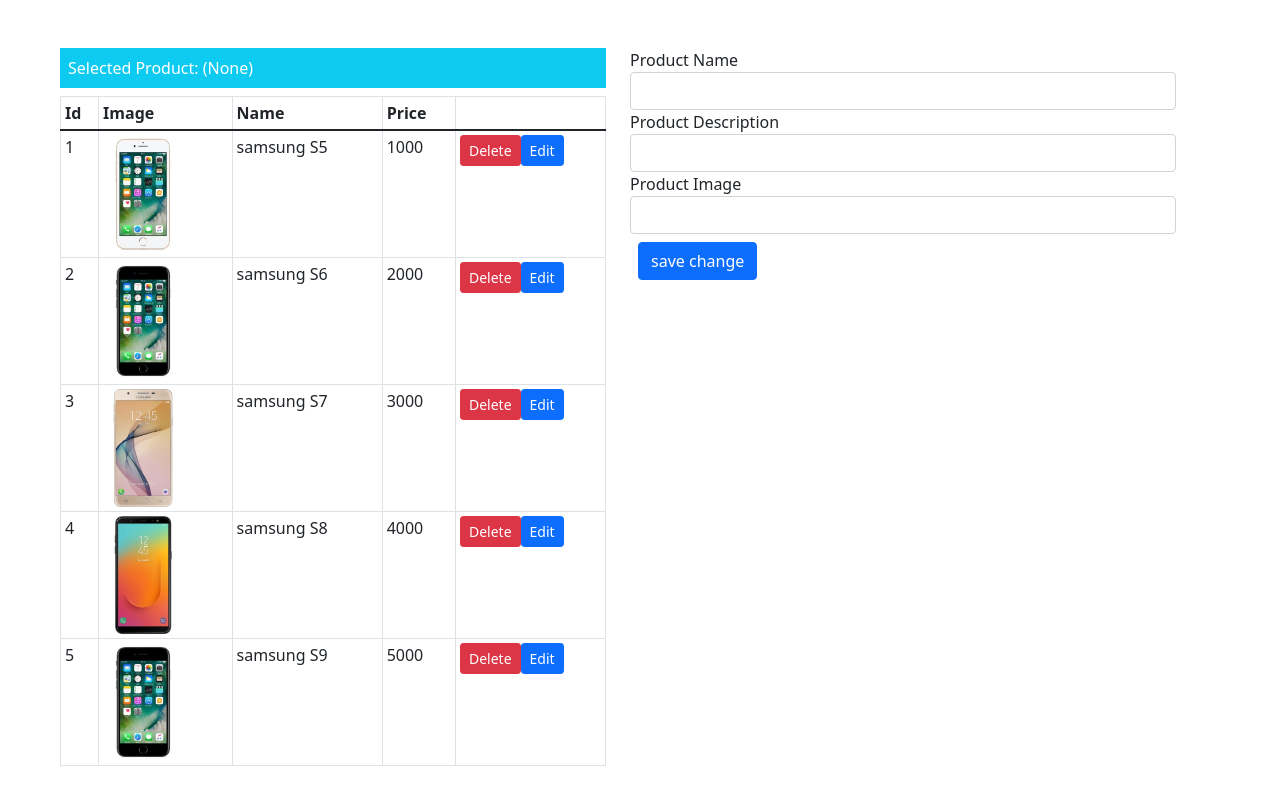
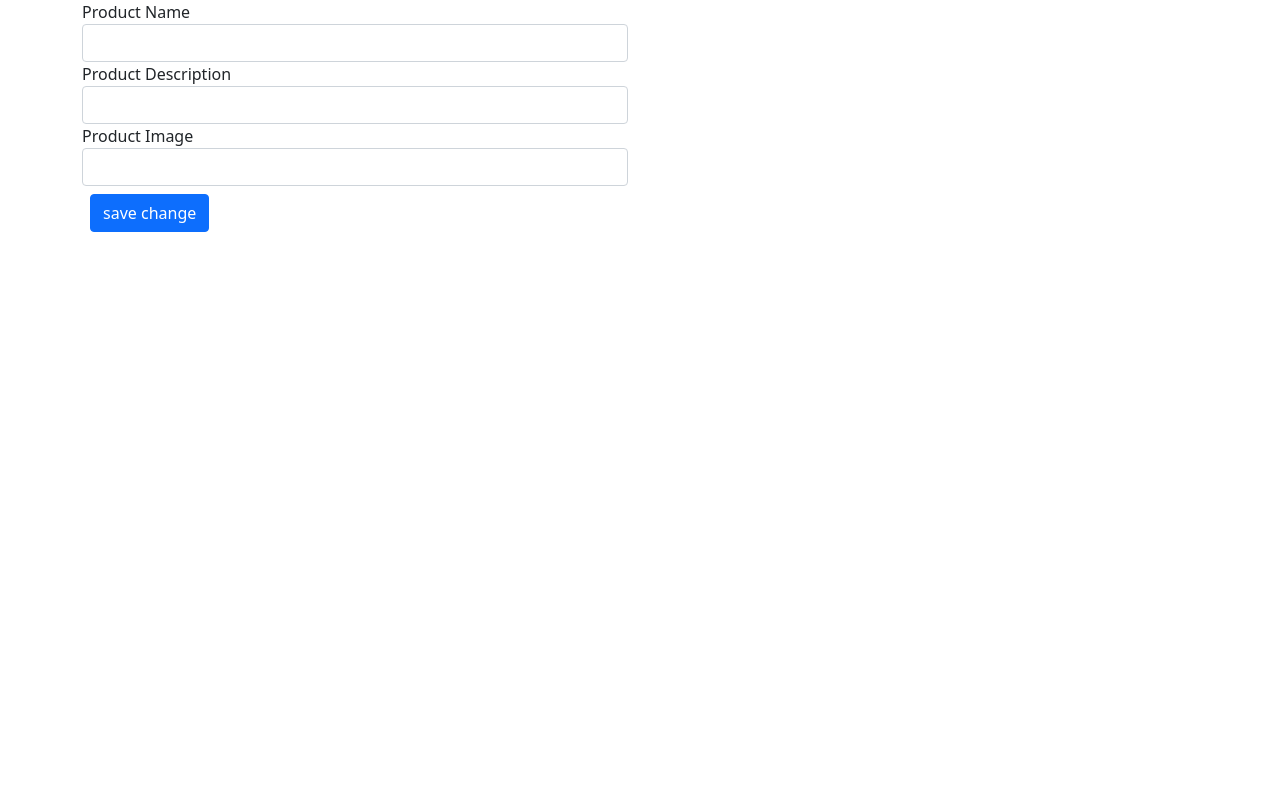
Before and after one commit to busraboyaci/example, an Angular app: page / in a window 1280 px wide. Shown: the top 804 px of the page. Built offline with nearby package versions, Linux system fonts and the light colour scheme.

Commit message:
yeni ürün oluşturma ve eklenen ürünün konsola yazdırılması işlemi

```diff
--- a/src/app/admin-products/admin-products.component.html
+++ b/src/app/admin-products/admin-products.component.html
@@ -1,7 +1,7 @@
 <div class="container m-5" >
     <div class="row" >
         <div class="col-md-6">
-            <div class="bg-info text-white p-2">
+            <div class="bg-info text-white p-2" *ngIf="selectedProduct.name">
                 Selected Product: {{selectedProduct.name || '(None)'}}
             </div>
         <table class=" table table-sm table-bordered mt-2">
@@ -28,7 +28,7 @@
 
         </table>
         </div>
-        <div class="col-md-6">
+        <div class="col-md-6" *ngIf="selectedProduct.name">
             <div class="form-group">
                 <label>Product Name</label> <br>
                 <input
--- a/src/app/admin-products/admin-products.component.ts
+++ b/src/app/admin-products/admin-products.component.ts
@@ -14,7 +14,7 @@
 
   constructor() {
     this.model = new ProductRepository();
-    this.selectedProduct = new Product ;
+    this.selectedProduct = new Product();
 
   }
 
--- a/src/app/product.component.html
+++ b/src/app/product.component.html
@@ -1,2 +1,29 @@
-<!-- Ürünlerin Listelenmesi (farklı bir komponent içerisinde )-->
+<!-- Ürünlerin Listelenmesi (farklı bir komponent içerisinde )
 <admin-products></admin-products>
+-->
+
+<div class="container">
+<div class="row">
+    <div class="col-md-6">
+        <div class="form-group">
+            <label>Product Name</label> <br>
+            <input
+            class="form-control"
+            [(ngModel)]="newProduct.name">
+        </div>
+        <div class="form-group">
+            <label>Product Description</label>
+            <input
+            class="form-control"
+            [(ngModel)]="newProduct.description">
+        </div>
+        <div class="form-group">
+            <label>Product Image</label>
+            <input
+            class="form-control"
+            [(ngModel)]="newProduct.imageUrl">
+        </div>
+        <button class="btn btn-primary m-2" (click)="addProduct(newProduct)">save change</button>
+    </div>
+</div>
+</div>
--- a/src/app/product.component.ts
+++ b/src/app/product.component.ts
@@ -9,10 +9,17 @@
 })
 
 export class ProductComponent {
-// Kendi pipe'larımızı oluşturarak özel işlemlerimizi kolaylaştırabiliriz.
-text = "Lorem Ipsum is simply dummy text of the printing and typesetting industry. Lorem Ipsum has been the industry's standard dummy text ever since the 1500s, when an unknown printer took a galley of type and scrambled it to make a type specimen book.";
+    model: ProductRepository = new ProductRepository();
+    newProduct: Product = new Product();
 
+    // new product'ı json formatına dönüştürüyoruz
+    get jsonProduct() {
+        return JSON.stringify(this.newProduct);
+    }
+    // ürün eklediğimiz metodu oluşturuyoruz
 
-
+    addProduct(p: Product){
+        console.log("new product: "+ this.jsonProduct);
+    }
 
     }
```
